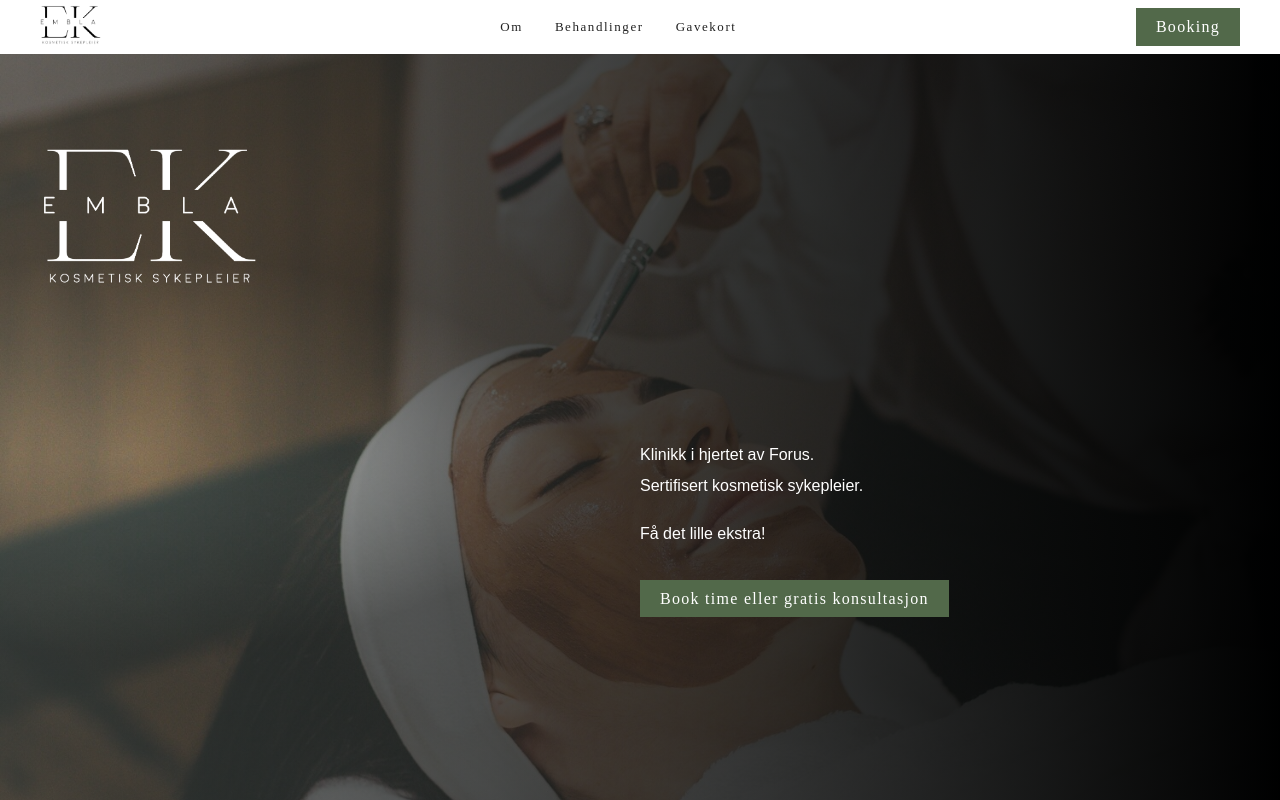
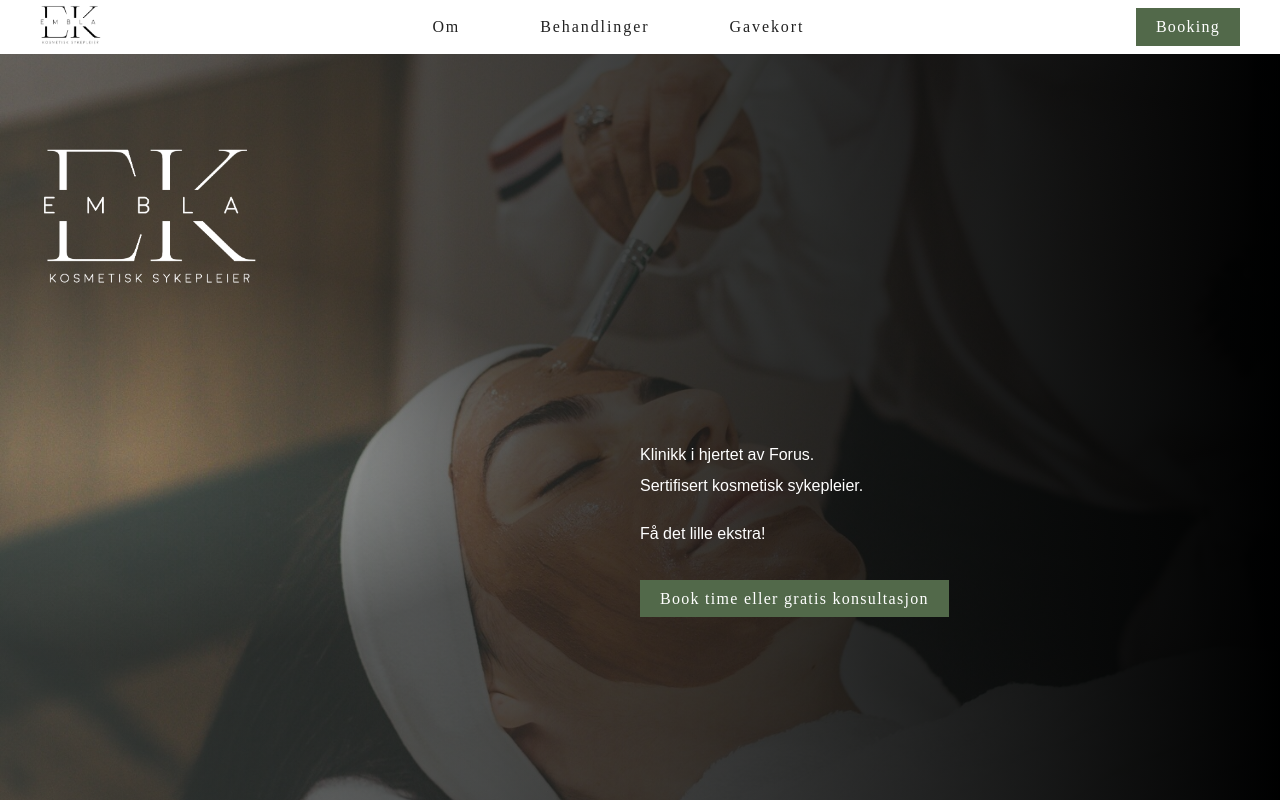
Before and after one commit to gydalo/EmblaKosmetisk, a React (Vite) app: page /#top in a window 1280 px wide. Built offline with nearby package versions, Linux system fonts and the light colour scheme; a web font is replaced by a local one.

Commit message:
Made header text bigger

```diff
--- a/src/css/header.css
+++ b/src/css/header.css
@@ -31,20 +31,13 @@
 /* Navigation */
 .main-nav {
   display: flex;
-  gap: 32px;
+  gap: 5rem;
 }
 
-.main-nav a {
-  font-weight: 600;
+.site-header .main-nav button {
   font-size: 1rem;
+  font-weight: 500;
   letter-spacing: 0.12em;
-  color: #222;
-  text-decoration: none;
-}
-
-.main-nav a:hover {
-  text-decoration: underline;
-  text-underline-offset: 6px;
 }
 
 .main-nav button {
@@ -53,12 +46,13 @@
   padding: 0;
   cursor: pointer;
   color: #222;
-  font-size: 13px;
+  font-size: 1.5rem;
   letter-spacing: 0.12em;
   font-family: "Italiana", serif;
 }
 .main-nav button:hover {
-  text-decoration: underline;
+  text-decoration-line: underline;
+  text-decoration-thickness: 0.25px;
   text-underline-offset: 6px;
 }
 
--- a/src/pages/Om.jsx
+++ b/src/pages/Om.jsx
@@ -58,7 +58,7 @@ export default function Om() {
                 Farstad Profilsystemer. Parker på parkering merket med Tibnor.
                 På høyre siden av inngangen merket med Farstad, kan du finne
                 inngangen til Sapiens. Følg trappene opp og til venstre for
-                resepsjonen
+                resepsjonen.
               </p>
             <p className="about__p">
                 Lokalet er lyst, moderne og innbydende, med en egen resepsjon
```
